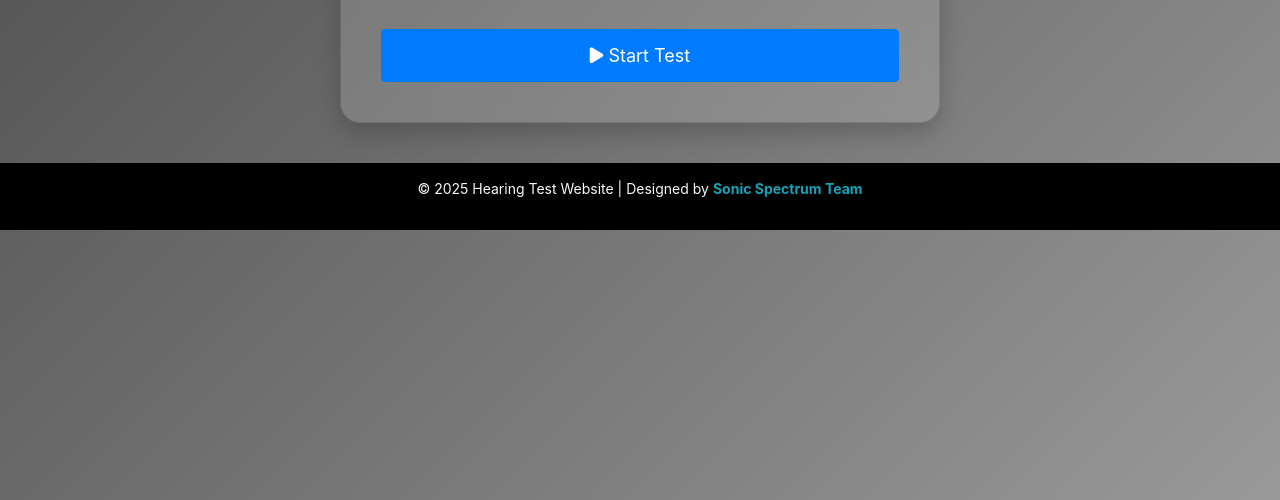
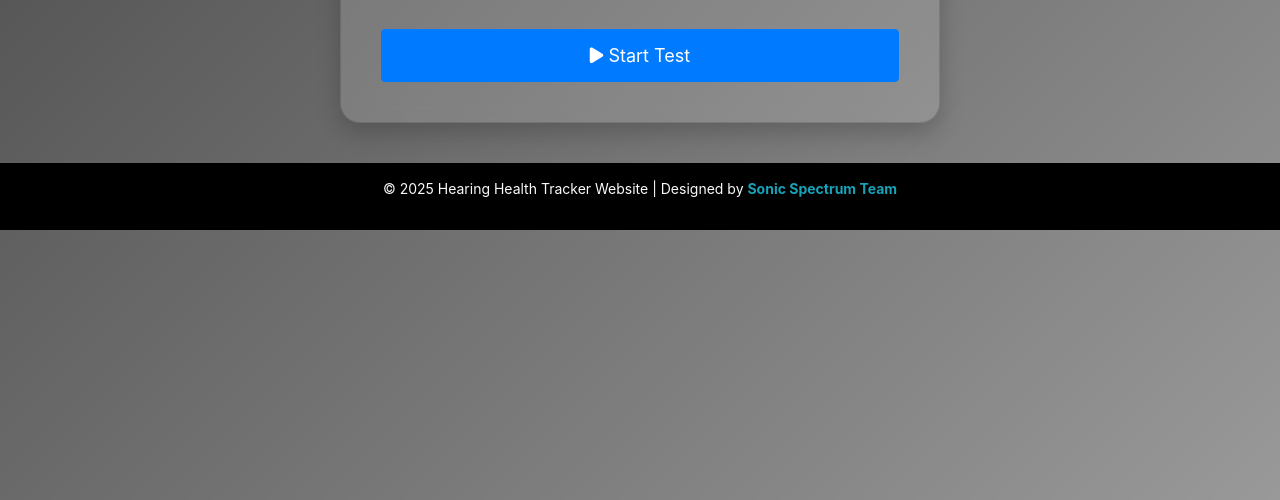
Before and after one commit to reshminabegam/final-year-project, a plain HTML site: page i-1.html in a window 1280 px wide. Shown: the part 300-800 px from the top of the page. Drawn offline with nearby package versions, Linux system fonts and the light colour scheme.

Commit message:
i-1.html

```diff
--- a/i-1.html
+++ b/i-1.html
@@ -133,7 +133,7 @@
 
 <!-- Footer -->
 <footer>
-    <p>&copy; 2025 Hearing Test Website | Designed by <b>Sonic Spectrum Team</b></p>
+    <p>&copy; 2025 Hearing Health Tracker Website | Designed by <b>Sonic Spectrum Team</b></p>
 </footer>
 
 <!-- Scripts -->
```
